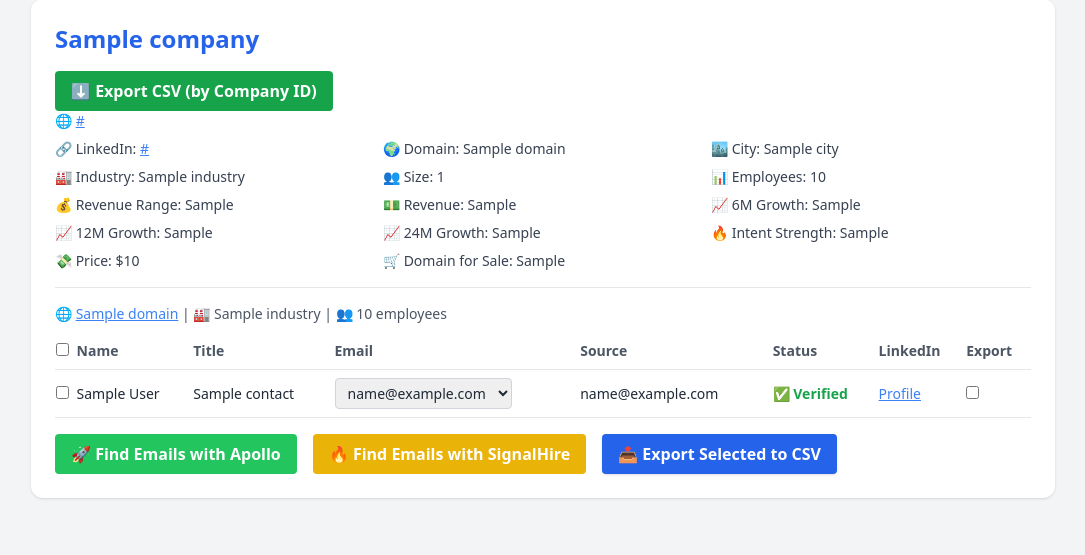
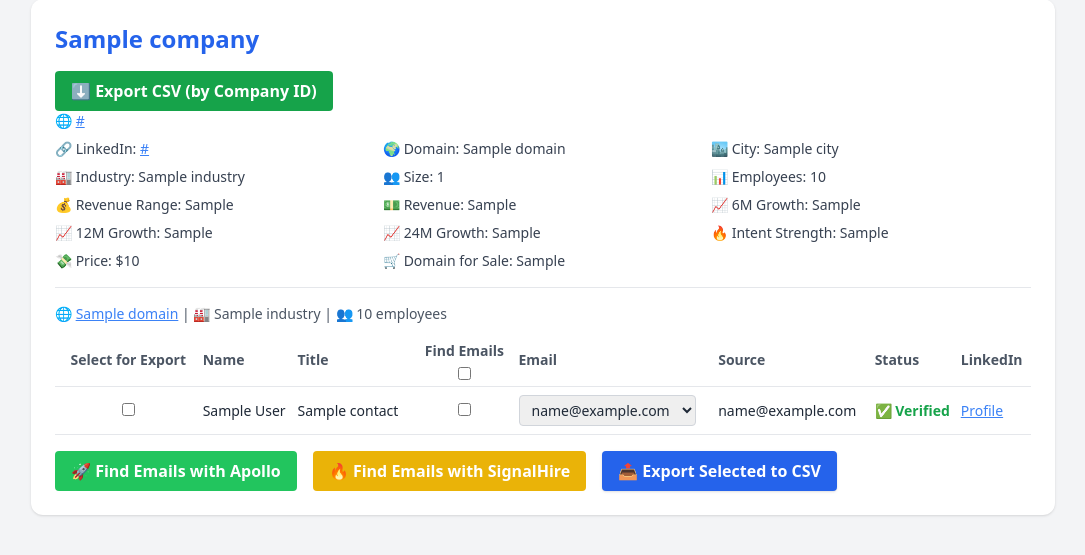
Before and after one commit to sedici16/charlie_lead, a FastAPI app: template templates/search_company.html in a window 1280 px wide. Shown: the part 183-738 px from the top of the page, without its empty margins (97-1182 px from the left). Run offline with FastAPI, Linux system fonts and the light colour scheme; the template is opened without the code that fills it: most values are stand-ins (such as "Sample title", 1, 10 or a date in 2020); some libraries are stand-ins or nearby versions.

Commit message:
added tick boxes in the correct poistion

```diff
--- a/templates/search_company.html
+++ b/templates/search_company.html
@@ -86,26 +86,42 @@
                 <input type="hidden" name="source" value="company_id">
 
                 <table class="w-full text-sm table-auto">
+
                     <thead class="text-left text-gray-600 border-b">
                         <tr>
-                            <th class="pb-2"><input type="checkbox" id="select_all" class="form-checkbox"></th>
+                            <th class="pb-2 px-2 text-center">Select for Export</th>
+
                             <th class="pb-2">Name</th>
                             <th class="pb-2">Title</th>
+
+                            <th class="px-2 text-center align-middle">
+                                <label for="select_all" class="block text-sm text-gray-600 mb-1">Find Emails</label>
+                                <input type="checkbox" id="select_all" class="form-checkbox">
+                            </th>
+
+
+
                             <th class="pb-2">Email</th>
                             <th class="pb-2">Source</th>
                             <th class="pb-2">Status</th>
                             <th class="pb-2">LinkedIn</th>
-                            <th class="pb-2">Export</th> <!-- 🔽 NEW COLUMN -->
                         </tr>
                     </thead>
+
+
                     <tbody>
                         {% for contact in result.employees %}
                         <tr class="border-b hover:bg-gray-50">
-                            <td class="py-2">
+
+                            <td class="py-2 text-center">
+                                <input type="checkbox" name="export_selected_{{ contact._id }}" value="{{ contact._id }}" class="form-checkbox">
+                              </td>
+
+                            <td class="py-2">{{ contact.first_name }} {{ contact.last_name }}</td>
+                            <td class="py-2">{{ contact.title or "N/A" }}</td>
+                            <td class="py-2 text-center">
                                 <input type="checkbox" name="selected_contacts" value="{{ contact.linkedin }}" class="form-checkbox contact-checkbox">
                             </td>
-                            <td class="py-2">{{ contact.first_name }} {{ contact.last_name }}</td>
-                            <td class="py-2">{{ contact.title or "N/A" }}</td>
                             <td class="py-2">
                                 {% if contact.all_emails %}
                                     <select class="border border-gray-300 rounded px-2 py-1 text-sm">
@@ -136,21 +152,10 @@
                                     <span class="text-gray-400">N/A</span>
                                 {% endif %}
                             </td>
-
-                            <td class="py-2">
-                                <input type="checkbox" name="export_selected_{{ contact._id }}" value="{{ contact._id }}"
-                                      {% if contact.export_selected %}checked{% endif %}>
-
-
-                            </td>
-
-
-
-
-
                         </tr>
                         {% endfor %}
                     </tbody>
+
                 </table>
 
                 <!-- Bulk Action Buttons -->
@@ -179,5 +184,20 @@
             <p class="text-center text-gray-500 mt-10">No company found for <strong>{{ domain_query }}</strong>.</p>
         {% endif %}
     </div>
+
+    <script>
+        document.addEventListener("DOMContentLoaded", function () {
+          const selectAll = document.getElementById("select_all");
+          const contactCheckboxes = document.querySelectorAll(".contact-checkbox");
+
+          if (selectAll) {
+            selectAll.addEventListener("change", function () {
+              contactCheckboxes.forEach(cb => cb.checked = selectAll.checked);
+            });
+          }
+        });
+      </script>
+
+
 </body>
 </html>
```
